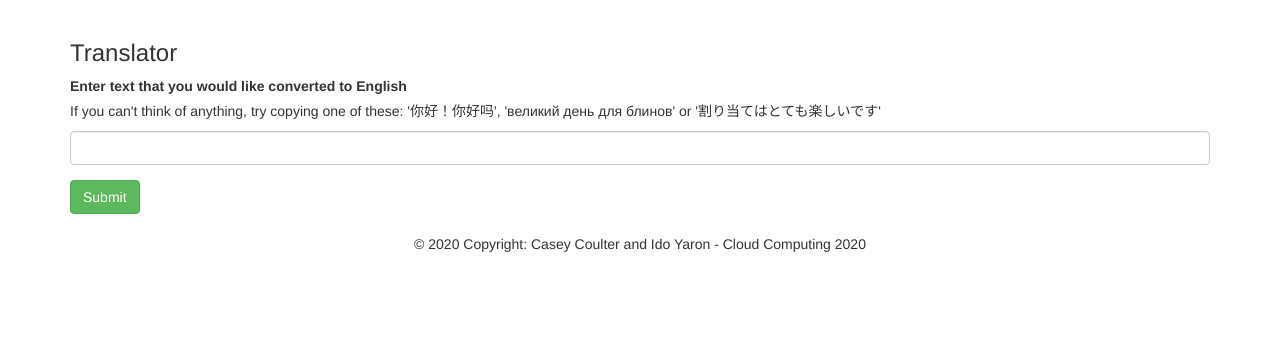
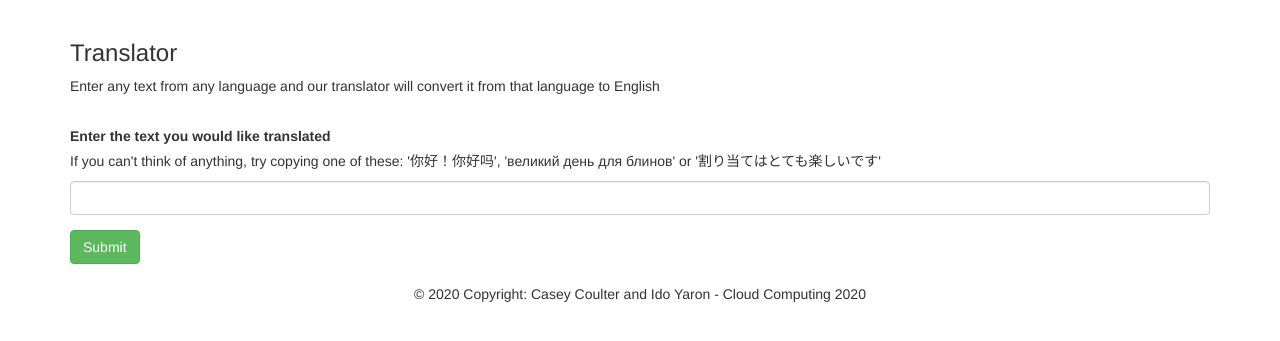
Before and after one commit to rmit-s3668759-casey-coulter/CC-2020-Assignment-2, a PHP site: template templates/translation.html.twig in a window 1280 px wide. Shown: the part 52-393 px from the top of the page. Run offline with PHP 8.4, Linux system fonts and the light colour scheme; the template is opened without the code that fills it, so the values that code supplies are empty; some libraries are stand-ins or nearby versions.

Commit message:
fixed html formatting on a few of the pages

```diff
--- a/templates/ip_location.html.twig
+++ b/templates/ip_location.html.twig
@@ -9,10 +9,12 @@
 and return the country and city that IP address belongs to.</p>
 <p>Due to the size of the database, the page may take a few moments to laod</p>
 
+<br>
+
 {# Form to be submitted with variable names #}
 <form method="POST" enctype="multipart/form-data">
     <div class="form-group">
-        <label for="ip">Enter IP Address without the fullstops</label>
+        <label for="ip">Enter an IP Address without the fullstops</label>
         <p>For example, you can enter '97990', '5027765' or '8219721'</p>
         <input type="text" name="ip_address" id="ip_address" value="{{ip_address.ip_address}}" class="form-control"/>
     </div>
--- a/templates/speech_to_text.html.twig
+++ b/templates/speech_to_text.html.twig
@@ -5,6 +5,10 @@
 
 {% block content %}
 <h3>Transcribe Audio File</h3>
+<p>Select from the file(s) below to have a file from our database converted from
+audio to text</p>
+
+<br>
 
 <form method="POST" enctype="multipart/form-data">
     <div class="form-group">
--- a/templates/translation.html.twig
+++ b/templates/translation.html.twig
@@ -5,10 +5,14 @@
 
 {% block content %}
 <h3>Translator</h3>
+<p>Enter any text from any language and our translator will convert it from that language
+to English</p>
+
+<br>
 
 <form method="POST" enctype="multipart/form-data">
     <div class="form-group">
-        <label for="ip">Enter text that you would like converted to English</label>
+        <label for="ip">Enter the text you would like translated</label>
         <p>If you can't think of anything, try copying one of these: '你好！你好吗', 'великий день для блинов' or '割り当てはとても楽しいです'</p>
         <input type="text" name="translate" id="translate" value="{{translate.translate}}" class="form-control"/>
     </div>
```
